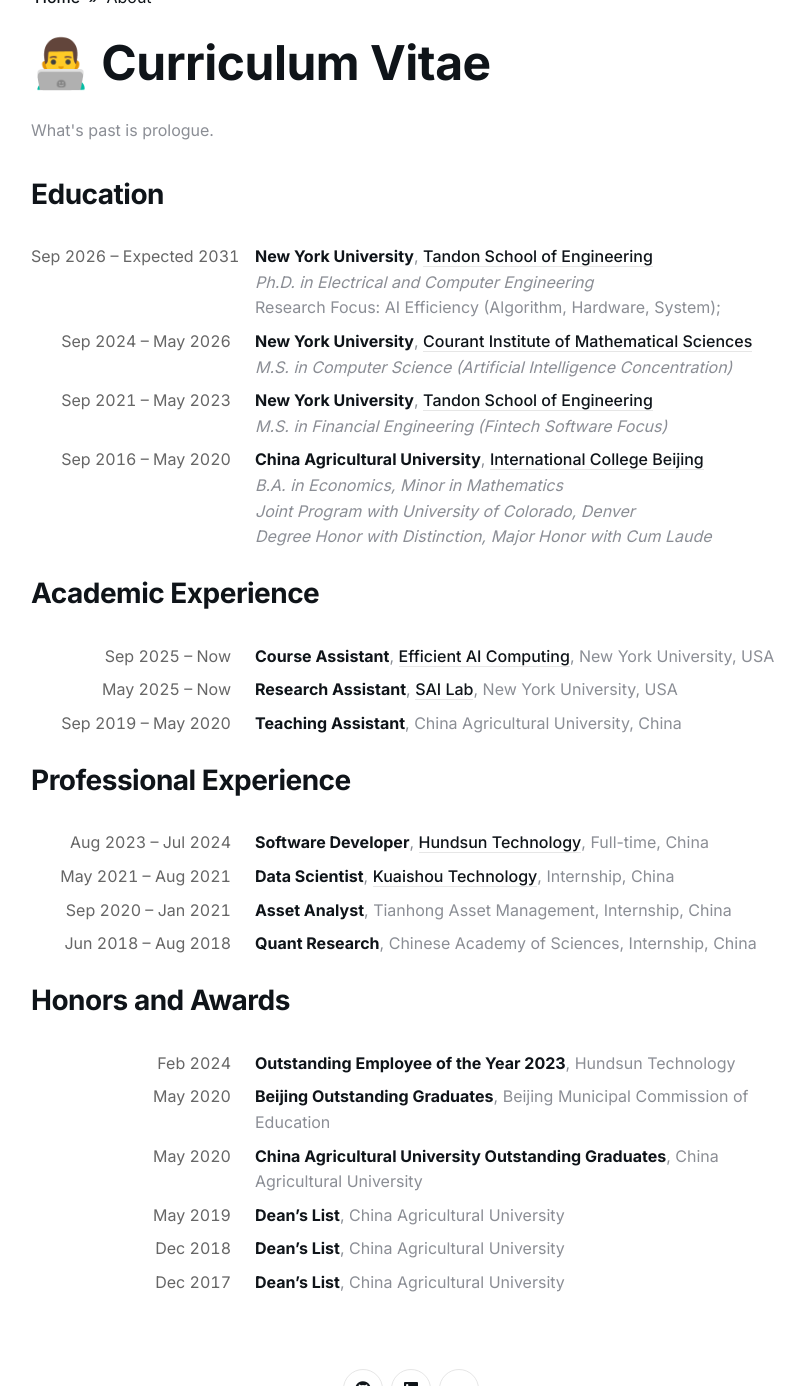
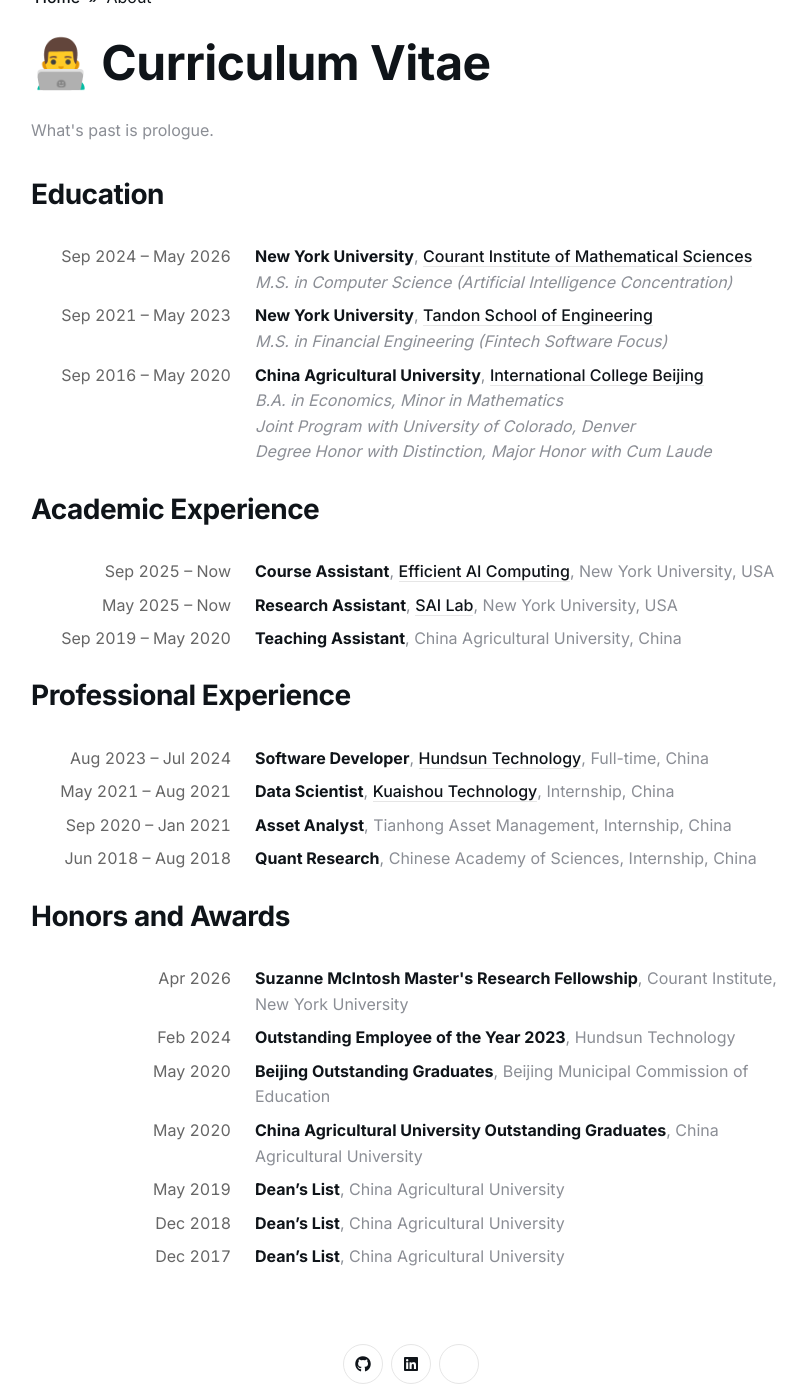
Before and after one commit to shawnyin128/shawnyin128.github.io, a Jekyll site: the page built from _pages/about.md, in a window 1280 px wide and 1400 px high, scrolled down 465 px, cut to the strip 14-1400 px from the top of the window. Shown: the whole strip, without its empty margins (229-1035 px from the left). Built offline with Jekyll 4.4.1, drawn with Linux system fonts in a browser that asks for light colours; a style sheet for code colours, icons or effects is not loaded.

Commit message:
[about]: update

```diff
--- a/_pages/about.md
+++ b/_pages/about.md
@@ -10,12 +10,6 @@
 <section class="cv">
 <h2>Education</h2>
 <dl class="cv-grid">
-<dt>Sep 2026 – Expected 2031</dt>
-<dd>
-<strong>New York University</strong>, <a href="https://engineering.nyu.edu/academics/departments/electrical-and-computer-engineering" target="_blank">Tandon School of Engineering</a><br>
-<em>Ph.D. in Electrical and Computer Engineering</em><br>
-Research Focus: AI Efficiency (Algorithm, Hardware, System);
-</dd>
 
 <dt>Sep 2024 – May 2026</dt>
 <dd>
@@ -81,6 +75,11 @@
 
 <h2>Honors and Awards</h2>
 <dl class="cv-grid">
+<dt>Apr 2026</dt>
+<dd>
+<strong>Suzanne McIntosh Master's Research Fellowship</strong>, Courant Institute, New York University<br>
+</dd>
+
 <dt>Feb 2024</dt>
 <dd>
 <strong>Outstanding Employee of the Year 2023</strong>, Hundsun Technology<br>
```
